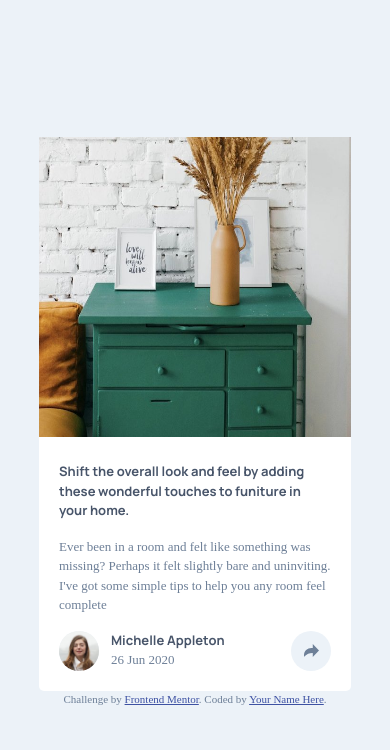
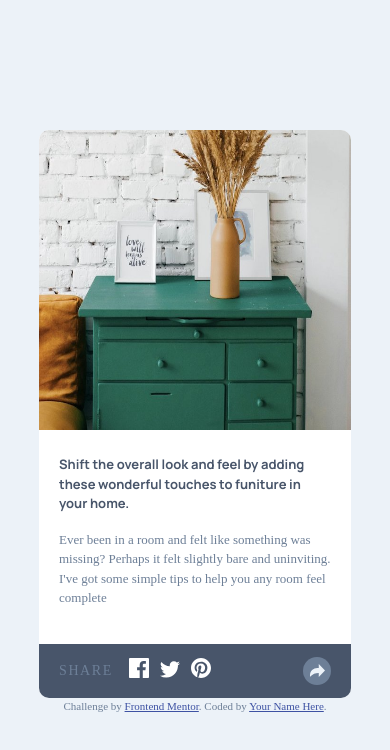
Before and after one commit to mallsjr/frontend-mentor-io-card, a website: page index.html in a window 390 px wide. Both pictures are taken after a click on the button 311 px from the left and 650 px from the top of the page. Drawn offline with Linux system fonts and the light colour scheme.

Commit message:
added active state for share mode in mobile view

```diff
--- a/index.html
+++ b/index.html
@@ -31,6 +31,7 @@
       <div class="image-container">
         <img src="./images/drawers.jpg" alt="drawers image" />
       </div>
+      <div class="card-body">
         <div class="card-content">
           <p>
             <span class="heading"
@@ -41,6 +42,7 @@
             felt slightly bare and uninviting. I've got some simple tips to help
             you any room feel complete
           </p>
+        </div>
 
         <div class="card-footer">
           <div id="author-info">
@@ -52,20 +54,10 @@
               <span class="date">26 Jun 2020</span>
             </div>
           </div>
-          <button id="shareBtn">
-            <div class="image-container">
-              <svg xmlns="http://www.w3.org/2000/svg" width="15" height="13">
-                <path
-                  fill="#6E8098"
-                  d="M15 6.495L8.766.014V3.88H7.441C3.33 3.88 0 7.039 0 10.936v2.049l.589-.612C2.59 10.294 5.422 9.11 8.39 9.11h.375v3.867L15 6.495z"
-                />
-              </svg>
-            </div>
-          </button>
-        </div>
-      </div>
+
           <div class="social-share">
-        <span>Share</span>
+            <p>Share</p>
+            <div class="icons">
               <svg xmlns="http://www.w3.org/2000/svg" width="20" height="20">
                 <path
                   fill="#FFF"
@@ -87,6 +79,19 @@
             </div>
           </div>
 
+          <button id="shareBtn">
+            <div class="image-container">
+              <svg xmlns="http://www.w3.org/2000/svg" width="15" height="13">
+                <path
+                  d="M15 6.495L8.766.014V3.88H7.441C3.33 3.88 0 7.039 0 10.936v2.049l.589-.612C2.59 10.294 5.422 9.11 8.39 9.11h.375v3.867L15 6.495z"
+                />
+              </svg>
+            </div>
+          </button>
+        </div>
+      </div>
+    </div>
+
     <div class="attribution">
       Challenge by
       <a href="https://www.frontendmentor.io?ref=challenge" target="_blank"
--- a/index.js
+++ b/index.js
@@ -1 +1,23 @@
-console.warn('JS file is connected to html');
+function main() {
+  const shareBtn = document.querySelector('#shareBtn');
+  const shareModal = document.querySelector('.social-share');
+  const footer = document.querySelector('.card-footer');
+  const authorInfo = document.querySelector('#author-info');
+  const imageContainer = shareBtn.querySelector('.image-container');
+
+  shareBtn.addEventListener('click', function (e) {
+    if (!footer.classList.contains('share')) {
+      footer.classList.add('share');
+      authorInfo.classList.add('share');
+      shareModal.classList.add('share');
+      imageContainer.classList.add('share');
+    } else {
+      footer.classList.remove('share');
+      authorInfo.classList.remove('share');
+      shareModal.classList.remove('share');
+      imageContainer.classList.remove('share');
+    }
+  });
+}
+
+main();
--- a/scss/styles.scss
+++ b/scss/styles.scss
@@ -22,44 +22,11 @@ body {
   line-height: 1.5;
   color: $desaturatedDarkBlue;
   position: relative;
-
-  .social-share {
-    position: absolute;
-    background-color: $veryDarkGrayishBlue;
-    top: 180px;
-    right: -60px;
-    padding: 0.5rem 1.75rem;
-    text-align: center;
-    text-transform: uppercase;
-    display: flex;
-    align-items: center;
-    border-radius: 10px;
-    display: none;
-
-    svg {
-      margin-left: 0.5rem;
-    }
-  }
-
-  .social-share::after {
-    content: '';
-    position: relative;
-    top: 27px;
-    right: 59px;
-    width: 0;
-    height: 0;
-    border-left: 10px solid transparent;
-    border-right: 10px solid transparent;
-    border-top: 13px solid $veryDarkGrayishBlue;
-  }
-
-  .social-share.show {
-    display: flex;
-  }
 }
 
 .card {
-  border-radius: 5px;
+  border-radius: 10px;
+  overflow: hidden;
   background: white;
   display: flex;
   flex-direction: column;
@@ -82,27 +49,49 @@ body {
     padding: 1.25rem;
   }
 
+  .card-footer.share {
+    background-color: $veryDarkGrayishBlue;
+  }
+
   .card-footer {
     display: flex;
     justify-content: space-between;
+    align-items: center;
     margin-top: 1rem;
+    padding: 0.8rem 1.25rem;
+    transition: all 0.5s;
 
     button {
       background: transparent;
       border: 0;
       cursor: pointer;
+      transition: all 0.5s;
     }
 
     .image-container {
       border-radius: 50%;
       overflow: hidden;
-      height: 40px;
-      width: 40px;
+      height: 20px;
+      width: 20px;
       background: $lightGrayishBlue;
       text-align: center;
       display: flex;
       justify-content: center;
       align-items: center;
+      padding: 0.25rem;
+      transition: all 0.5s;
+
+      svg {
+        fill: $veryDarkGrayishBlue;
+        transition: all 0.5s;
+      }
+    }
+
+    .image-container.share {
+      background-color: $desaturatedDarkBlue;
+      svg {
+        fill: $lightGrayishBlue;
+      }
     }
 
     .image-container img {
@@ -124,11 +113,36 @@ body {
 
     #author-info {
       display: flex;
+      transition: all 0.5s;
     }
-  }
 
-  svg {
-    color: $grayishBlue;
+    #author-info.share {
+      display: none;
+    }
+
+    .social-share.share {
+      display: flex;
+      align-items: center;
+    }
+
+    .social-share {
+      display: none;
+      transition: all 0.5s;
+    }
+
+    .icons {
+      margin-left: 0.5rem;
+    }
+
+    .icons > * {
+      margin-left: 0.5rem;
+    }
+
+    .social-share p {
+      font-size: 14px;
+      letter-spacing: 0.1rem;
+      text-transform: uppercase;
+    }
   }
 }
 
@@ -138,10 +152,24 @@ body {
     max-width: 600px;
     position: relative;
 
+    .image-container img {
+      width: 100%;
+      height: 100%;
+    }
+
+    .card-body {
+      display: flex;
+      flex-direction: column;
+      justify-content: space-between;
+    }
+
     .card-content {
       display: flex;
       flex-direction: column;
       justify-content: space-between;
     }
+
+    .card-footer {
+    }
   }
 }
```
Also changed, not shown: styles.css, 1 other file. Lines whose indentation alone changed are shown as unchanged.
